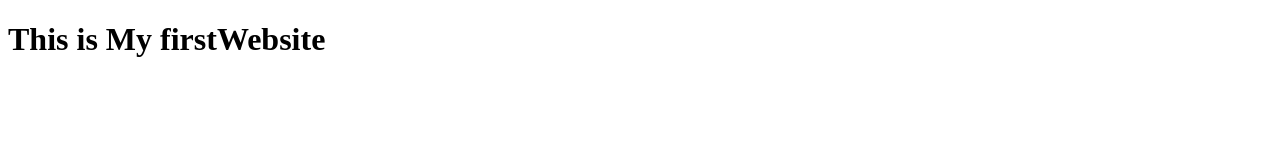
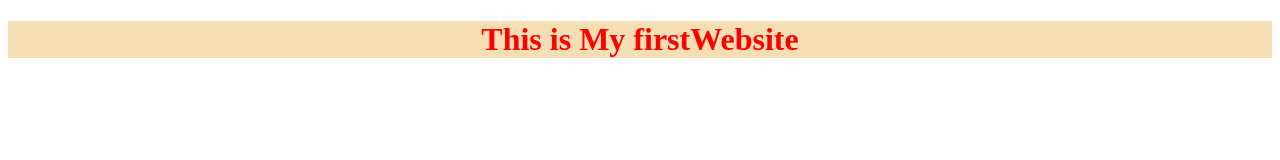
Before and after one commit to Rjjais/Fullstack_repo-for-Practical, a plain HTML site: page index.html in a window 1280 px wide. Drawn offline with Linux system fonts and the light colour scheme.

Commit message:
added css in the project

```diff
--- /dev/null
+++ b/css/style.css
@@ -0,0 +1,6 @@
+h1
+{
+    text-align: center;
+    color: red;
+    background-color: wheat;
+}
--- a/index.html
+++ b/index.html
@@ -5,6 +5,7 @@
     <meta http-equiv="X-UA-Compatible" content="IE=edge">
     <meta name="viewport" content="width=device-width, initial-scale=1.0">
     <title>My Website</title>
+    <link rel="stylesheet" href="./css/style.css">
 </head>
 <body>
     <h1>This is My firstWebsite</h1>
```
